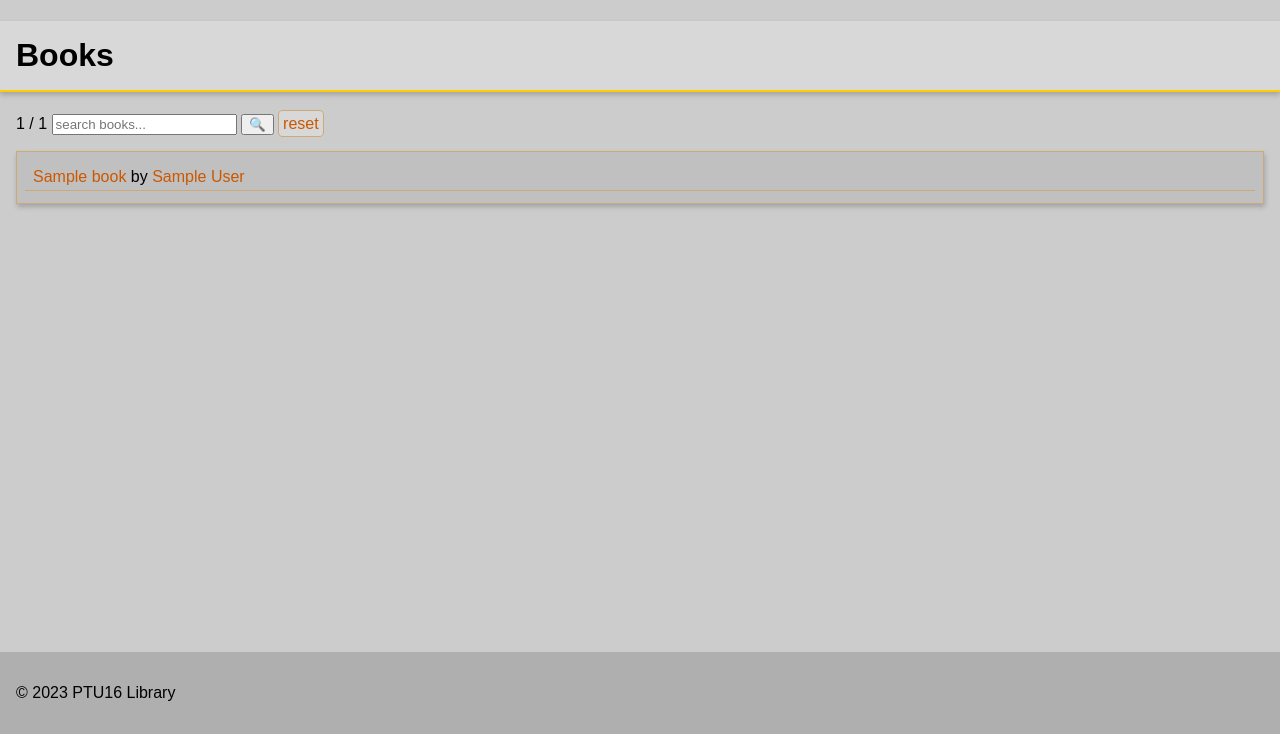
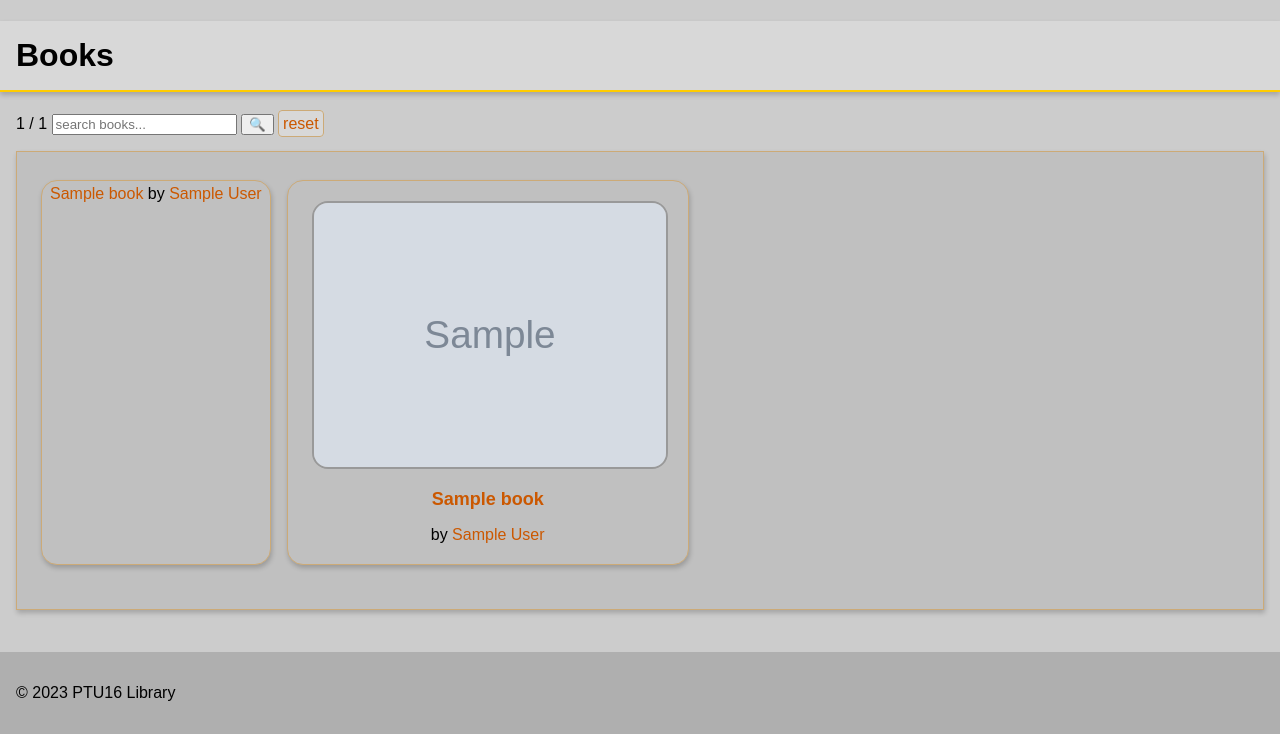
Before and after one commit to povilastsk/ptu16_djangolib, a Django app: page /books/ in a window 1280 px wide. Shown: the part 66-800 px from the top of the page. Run offline with Django 4.2, Linux system fonts and the light colour scheme; tables that the repository leaves empty hold one stand-in row (values such as "Sample post"); grey boxes marked "Sample" are stand-in pictures.

Commit message:
book covers

```diff
--- a/ptu16_library/library/models.py
+++ b/ptu16_library/library/models.py
@@ -53,6 +53,7 @@ class Book(models.Model):
         verbose_name=_("genres"),
         related_name="books",
     )
+    cover = models.ImageField(_("cover"), upload_to='book_covers', null=True, blank=True)
     summary = models.TextField(_("summary"))
 
     class Meta:
--- a/ptu16_library/library/static/css/base_style.css
+++ b/ptu16_library/library/static/css/base_style.css
@@ -47,6 +47,16 @@ h1, h2, h3 {
 p {
     padding: 0 1rem;
 }
+ul.card-list {
+    display: flex;
+    flex-direction: row;
+    flex-wrap: wrap;
+    list-style-type: none;
+    padding-inline-start: 0;
+    padding: 0;
+    margin: 1rem;
+    gap: 1rem;
+}
 ul.nice-list {
     display: flex;
     flex-direction: column;
@@ -62,6 +72,20 @@ ul.nice-list li {
     margin: 0.25rem 0;
     padding: 0.25rem 0.5rem;
     border-bottom: 1px solid #ccaa77;
+}
+ul.card-list li {
+    border: 1px solid #ccaa77;
+    background-color: #c0c0c0;
+    box-shadow: 1px 3px 5px #00000033;
+    border-radius: 1rem;
+    max-width: 30vw;
+}
+ul.card-list h4 {
+    margin: 1rem;
+    font-size: large;
+}
+ul.card-list li:hover {
+    background-color: #e0e0e0;
 }
 a {
     color: #cb5800;
@@ -102,7 +126,7 @@ div.pager a {
     border: 1px solid #ccaa77;
     background-color: #d8d8d8;
     border-radius: 0.25rem;
-    padding: 0.25rem
+    padding: 0.25rem;
 }
 div.pager a:hover {
     background-color: #dddddd;
@@ -110,3 +134,9 @@ div.pager a:hover {
 div.pager form {
     display: inline-block;
 }
+img.book-cover {
+    margin: 1rem 1rem 0;
+    border: 2px solid #999999;
+    border-radius: 1rem;
+    max-width: calc(100% - 2rem);
+}
--- a/ptu16_library/library/templates/library/book_detail.html
+++ b/ptu16_library/library/templates/library/book_detail.html
@@ -1,7 +1,13 @@
 {% extends "base.html" %}
+{% load static %}
 {% block title %}{{ book.title }} at {{ block.super }}{% endblock title %}
 {% block content %}
 <h1>{{ book.title }}</h1>
+{% if book.cover %}
+    <img class="book-cover" src="{{ book.cover.url }}">
+{% else %}
+    <img class="book-cover" src="{% static "img/default_cover.jpg" %}">
+{% endif %}
 <p>by <a href="{% url "author_detail" book.author.pk %}">{{ book.author }}</a></p>
 <p>Genre(s):
     {% for genre in book.genre.all %}
--- a/ptu16_library/library/templates/library/book_list.html
+++ b/ptu16_library/library/templates/library/book_list.html
@@ -1,12 +1,25 @@
 {% extends "base.html" %}
+{% load static %}
 {% block title %}Books in {{ block.super }}{% endblock title %}
 {% block content %}
 <h1>Books</h1>
 {% include "library/inc/pager_prev_next.html" %}
 <ul class="nice-list">
+<ul class="card-list">
 {% for book in book_list %}
     <li><a href="{% url "book_detail" book.pk %}">{{ book.title }}</a>
         by <a href="{% url "author_detail" book.author.pk %}">{{ book.author }}</a></li>
+    <li class="center">
+        <a href="{% url "book_detail" book.pk %}">
+            {% if book.cover %}
+                <img class="book-cover" src="{{ book.cover.url }}">
+            {% else %}
+                <img class="book-cover" src="{% static "img/default_cover.jpg" %}">
+            {% endif %}
+            <h4>{{ book.title }}</h4>
+        </a>
+        <p>by <a href="{% url "author_detail" book.author.pk %}">{{ book.author }}</a></p>
+    </li>
 {% empty %}
     <p>No books found.</p>
 {% endfor %}
--- a/ptu16_library/ptu16_library/settings.py
+++ b/ptu16_library/ptu16_library/settings.py
@@ -119,6 +119,8 @@ USE_TZ = True
 
 STATIC_URL = 'static/'
 STATIC_ROOT = BASE_DIR.joinpath(STATIC_URL)
+MEDIA_URL = "media/"
+MEDIA_ROOT = BASE_DIR.joinpath(MEDIA_URL)
 
 # Default primary key field type
 # https://docs.djangoproject.com/en/4.2/ref/settings/#default-auto-field
--- a/ptu16_library/ptu16_library/urls.py
+++ b/ptu16_library/ptu16_library/urls.py
@@ -22,4 +22,7 @@ from django.conf.urls.static import static
 urlpatterns = [
     path('', include('library.urls')),
     path('admin/', admin.site.urls),
-] + static(settings.STATIC_URL, document_root=settings.STATIC_ROOT)
+] + (
+    static(settings.STATIC_URL, document_root=settings.STATIC_ROOT) + \
+    static(settings.MEDIA_URL, document_root=settings.MEDIA_ROOT)
+)
--- /dev/null
+++ b/ptu16_library/requirements.txt
@@ -0,0 +1,5 @@
+asgiref==3.7.2
+Django==4.2.5
+Pillow==10.0.1
+sqlparse==0.4.4
+tzdata==2023.3
```
Also changed, not shown: ptu16_library/library/migrations/0006_book_cover.py (added), ptu16_library/library/static/img/default_cover.jpg (added), 1 other file.
